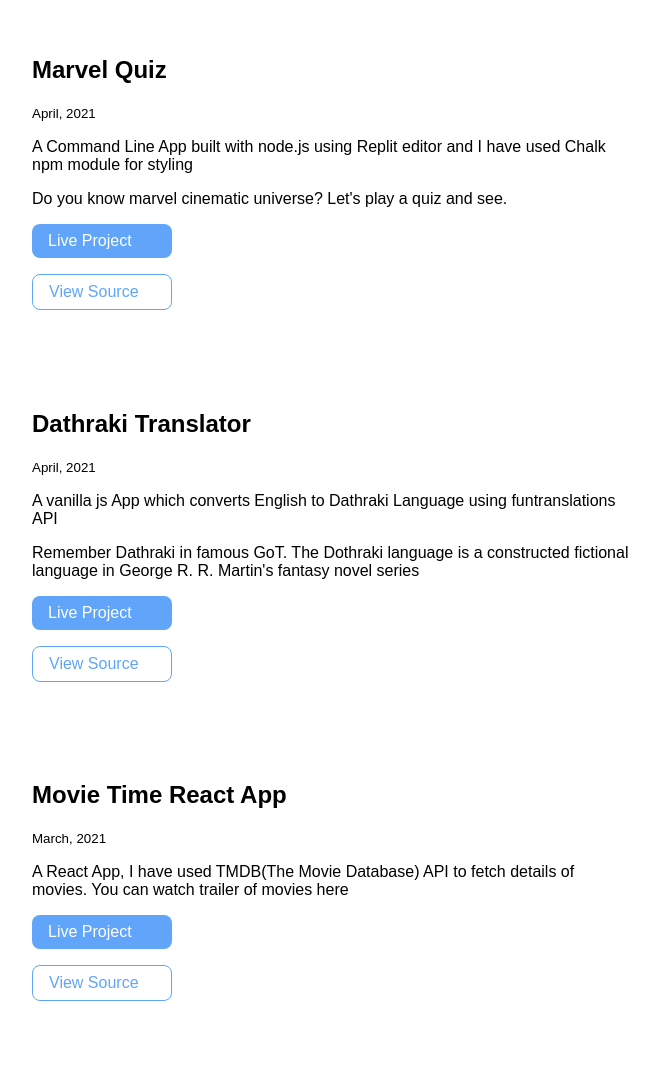
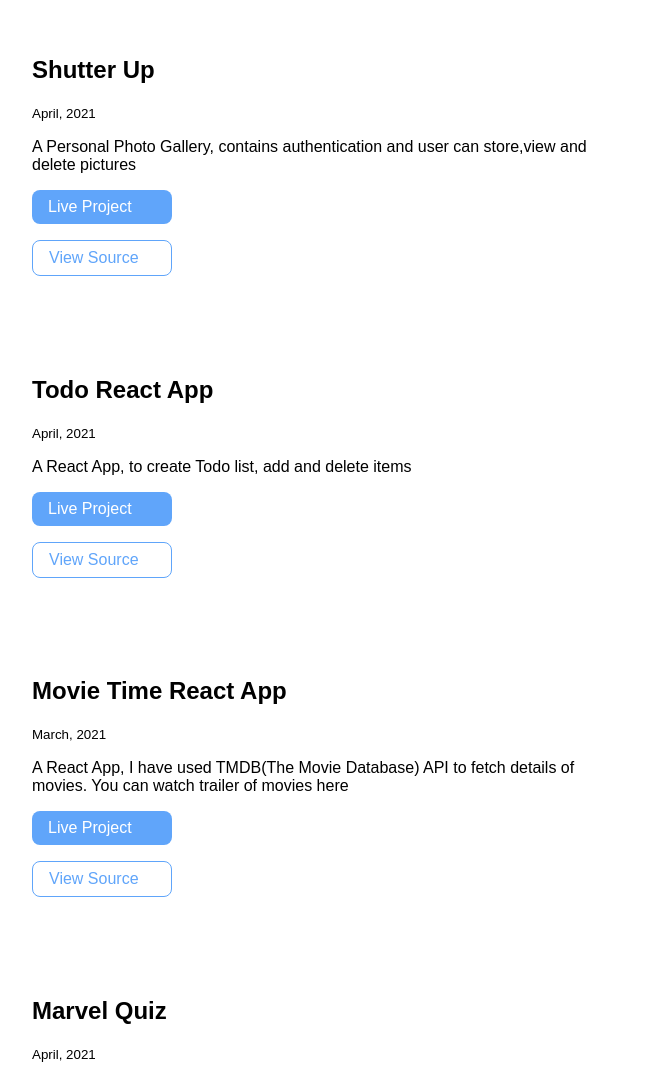
Before and after one commit to mudit999/Portfolio-Apply, a plain HTML site: page project.html in a window 1280 px wide. Shown: the part 320-1385 px from the top of the page, without its empty margins (308-967 px from the left). Drawn offline with Linux system fonts and the light colour scheme; a web font is replaced by a local one.

Commit message:
New Projects added: Todo App and Shutter Up App

```diff
--- a/project.html
+++ b/project.html
@@ -30,6 +30,45 @@
 
         <li>
             <article class="showcase-list container container-center ">
+                <h1>Shutter Up</h1>
+            <small>April, 2021</small>
+            <p>A Personal Photo Gallery, contains authentication and user can store,view and delete pictures</p>
+
+            <a class="link link-primary" href="https://photo-gallery-28c50.web.app/">Live Project</a>
+            <a class="link link-secondary" href="https://github.com/mudit999/Shutter-Up-App">View Source</a>
+
+            </article>
+
+        </li>
+
+        <li>
+            <article class="showcase-list container container-center ">
+                <h1>Todo React App</h1>
+            <small>April, 2021</small>
+            <p>A React App, to create Todo list, add and delete items</p>
+
+            <a class="link link-primary" href="https://todo-app-5ab94.web.app/">Live Project</a>
+            <a class="link link-secondary" href="https://github.com/mudit999/Todo-React-App">View Source</a>
+
+            </article>
+
+        </li>
+
+        <li>
+            <article class="showcase-list container container-center ">
+                <h1>Movie Time React App</h1>
+            <small>March, 2021</small>
+            <p>A React App, I have used TMDB(The Movie Database) API to fetch details of movies. You can watch trailer of movies here</p>
+
+            <a class="link link-primary" href="https://movietime-react-app.web.app/">Live Project</a>
+            <a class="link link-secondary" href="https://github.com/mudit999/Movie-Time-App">View Source</a>
+
+            </article>
+
+        </li>
+
+        <li>
+            <article class="showcase-list container container-center ">
                 <h1>Marvel Quiz</h1>
             <small>April, 2021</small>
             <p>A Command Line App built with node.js using Replit editor and I have used Chalk npm module for styling</p>
@@ -58,18 +97,7 @@
 
 
 
-        <li>
-            <article class="showcase-list container container-center ">
-                <h1>Movie Time React App</h1>
-            <small>March, 2021</small>
-            <p>A React App, I have used TMDB(The Movie Database) API to fetch details of movies. You can watch trailer of movies here</p>
 
-            <a class="link link-primary" href="https://movietime-react-app.web.app/">Live Project</a>
-            <a class="link link-secondary" href="https://github.com/mudit999/Movie-Time-App">View Source</a>
-
-            </article>
-
-        </li>
 
     </ul>
 
```
